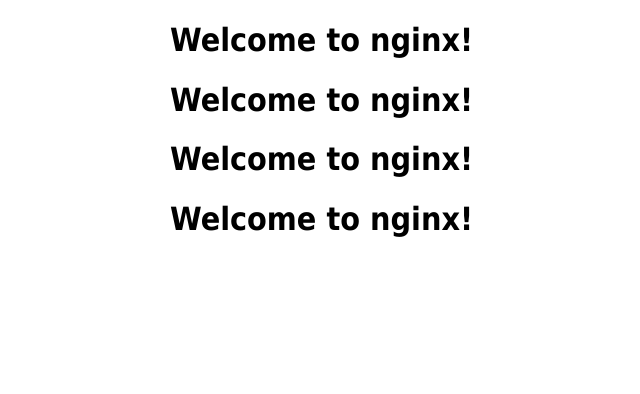
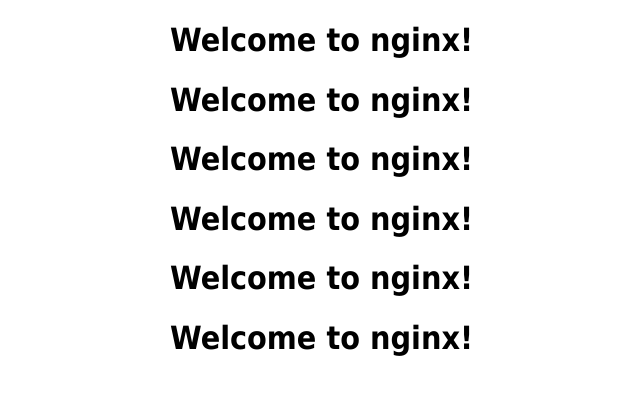
Before and after one commit to sesibhushan121/argocd, a plain HTML site: page Deploy/index.html in a window 1280 px wide. Shown: the whole page, without its empty margins (190-830 px from the left). Drawn offline with Linux system fonts and the light colour scheme.

Commit message:
Update index.html

```diff
--- a/Deploy/index.html
+++ b/Deploy/index.html
@@ -13,5 +13,7 @@
 <h1>Welcome to nginx!</h1>
 <h1>Welcome to nginx!</h1>
 <h1>Welcome to nginx!</h1>
+  <h1>Welcome to nginx!</h1>
+  <h1>Welcome to nginx!</h1>
 </body>
 </html>
```
